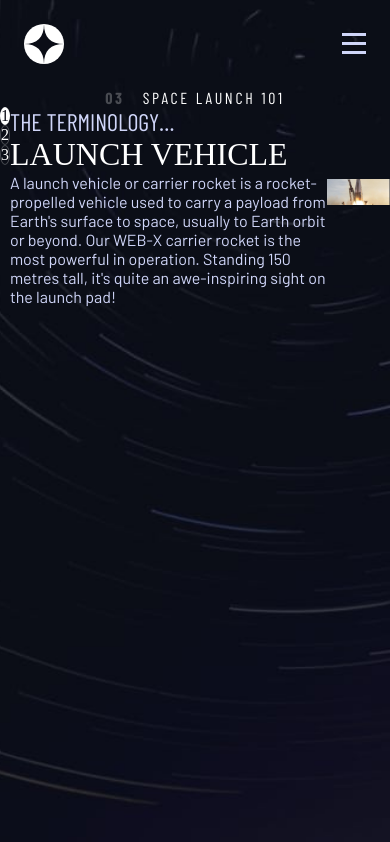
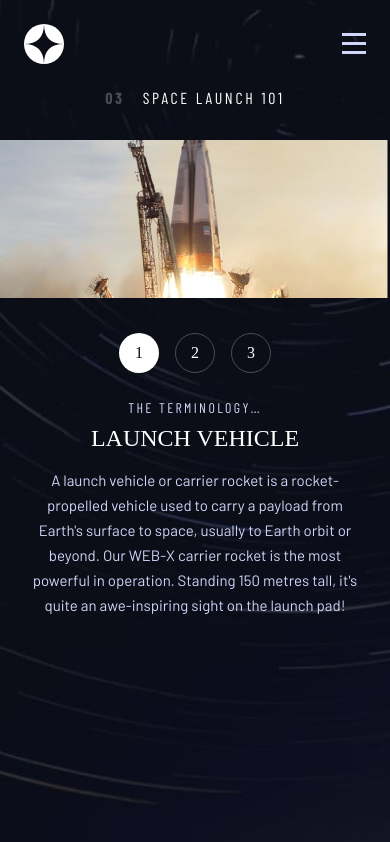
Before and after one commit to TakumaKira/space-tourism-website, a Next.js app: page /technology/launchVehicle in a window 390 px wide. Built offline with nearby package versions, Linux system fonts and the light colour scheme; a web font is replaced by a local one.

Commit message:
[dev] Add technology page styles for mobile

```diff
--- a/pages/technology/[name].tsx
+++ b/pages/technology/[name].tsx
@@ -19,6 +19,8 @@ const {
 const Contents = styled.div`
   display: flex;
   @media (max-width: ${tabletToMobile - 1}px) {
+    flex-direction: column-reverse;
+    margin-top: 32px;
   }
   @media (min-width: ${tabletToMobile}px) and (max-width: ${desktopToTablet - 1}px) {
     flex-direction: column-reverse;
@@ -32,6 +34,9 @@ const Contents = styled.div`
 const TabAndText = styled.div`
   display: flex;
   @media (max-width: ${tabletToMobile - 1}px) {
+    margin-top: 34px;
+    flex-direction: column;
+    align-items: center;
   }
   @media (min-width: ${tabletToMobile}px) and (max-width: ${desktopToTablet - 1}px) {
     margin-top: 56px;
@@ -47,6 +52,10 @@ const TabAndText = styled.div`
 const TabBox = styled.ol`
   counter-reset: item;
   @media (max-width: ${tabletToMobile - 1}px) {
+    display: flex;
+    & > *:not(:first-child) {
+      margin-left: 16px;
+    }
   }
   @media (min-width: ${tabletToMobile}px) and (max-width: ${desktopToTablet - 1}px) {
     display: flex;
@@ -95,6 +104,9 @@ const Tab = styled.a<{selected: boolean}>`
     font-weight: normal;
   }
   @media (max-width: ${tabletToMobile - 1}px) {
+    width: 40px;
+    height: 40px;
+    font-size: 16px;
   }
   @media (min-width: ${tabletToMobile}px) and (max-width: ${desktopToTablet - 1}px) {
     width: 60px;
@@ -110,12 +122,12 @@ const Tab = styled.a<{selected: boolean}>`
 
 const TextBox = styled.div`
   @media (max-width: ${tabletToMobile - 1}px) {
+    margin-top: 26px;
+    text-align: center;
   }
   @media (min-width: ${tabletToMobile}px) and (max-width: ${desktopToTablet - 1}px) {
     margin-top: 44px;
-    display: flex;
-    flex-direction: column;
-    align-items: center;
+    text-align: center;
   }
 `
 const Header = styled.h2`
@@ -125,6 +137,8 @@ const Header = styled.h2`
   margin-block-start: 0;
   margin-block-end: 0;
   @media (max-width: ${tabletToMobile - 1}px) {
+    font-size: 14px;
+    letter-spacing: 2.3625px;
   }
   @media (min-width: ${tabletToMobile}px) and (max-width: ${desktopToTablet - 1}px) {
     font-size: 16px;
@@ -141,6 +155,8 @@ const Name = styled.h1`
   margin-block-start: 0;
   margin-block-end: 0;
   @media (max-width: ${tabletToMobile - 1}px) {
+    margin-top: 9px;
+    font-size: 24px;
   }
   @media (min-width: ${tabletToMobile}px) and (max-width: ${desktopToTablet - 1}px) {
     margin-top: 16px;
@@ -158,14 +174,16 @@ const Description = styled.p`
   margin-block-start: 0;
   margin-block-end: 0;
   @media (max-width: ${tabletToMobile - 1}px) {
+    margin-top: 16px;
+    width: 327px;
+    font-size: 15px;
+    line-height: 25px;
   }
   @media (min-width: ${tabletToMobile}px) and (max-width: ${desktopToTablet - 1}px) {
     margin-top: 16px;
-    margin-bottom: 92px;
     width: 458px;
     font-size: 16px;
     line-height: 28px;
-    text-align: center;
   }
   @media (min-width: ${desktopToTablet}px) {
     margin-top: 17px;
@@ -178,8 +196,8 @@ const Description = styled.p`
 const TechImage = styled.div`
   position: relative;
   @media (max-width: ${tabletToMobile - 1}px) {
-    width: 375px;
-    height: 170px;
+    width: 100%;
+    padding-top: 41%;
   }
   @media (min-width: ${tabletToMobile}px) and (max-width: ${desktopToTablet - 1}px) {
     width: 100%;
```
